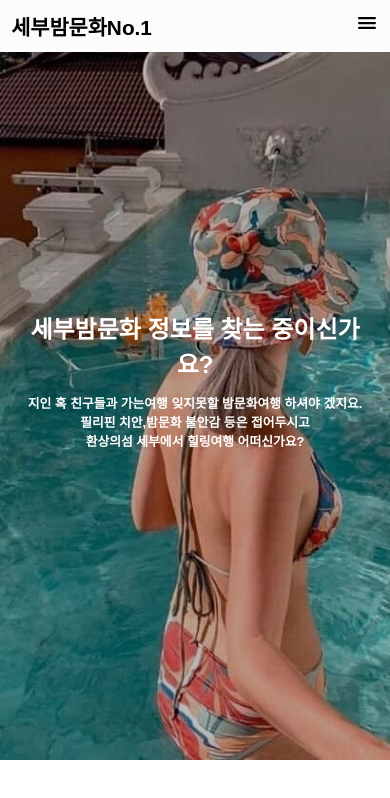
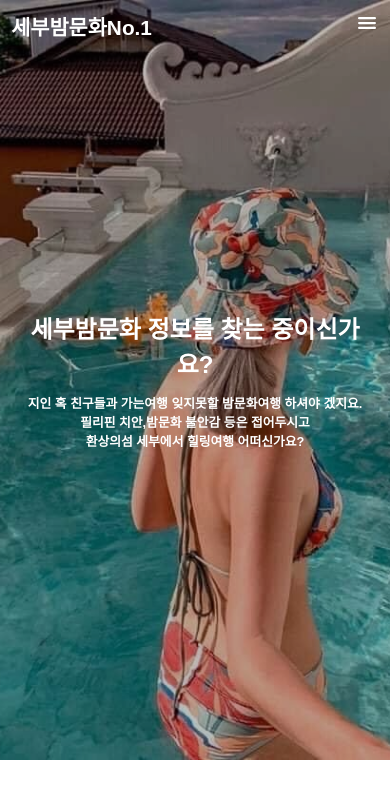
Before and after one commit to YummyFran/cebu-nightlife-1, a React (Vite) app: page / in a window 390 px wide. Shown: the top 798 px of the page. Built offline with nearby package versions, Linux system fonts and the light colour scheme.

Commit message:
nav mobile

```diff
--- a/src/styles/navigation.css
+++ b/src/styles/navigation.css
@@ -1,6 +1,7 @@
 /* Mobile */
 .navigation-bar {
-    background-color: var(--primary-color);
+    /* background-color: var(--primary-color); */
+    color: white;
     position: fixed;
     top: 0;
     left: 0;
@@ -19,11 +20,8 @@
         .logo {
             font-size: 1.3rem;
             font-weight: 900;
-            color: black;
+            color: white;
 
-            span {
-                color: var(--accent-color);
-            }
         }
 
         & > a {
@@ -91,6 +89,8 @@
 @media (min-width: 768px) {
     .navigation-bar {
         padding-top: 3rem;
+        background-color: white;
+        padding-bottom: 1rem;
 
         .nav-links {
             flex-direction: row;
@@ -114,6 +114,7 @@
 
             a:not(.logo) {
                 display: block;
+                font-size: 1.3rem;
             }
 
             .mobile-nav-links,
```
